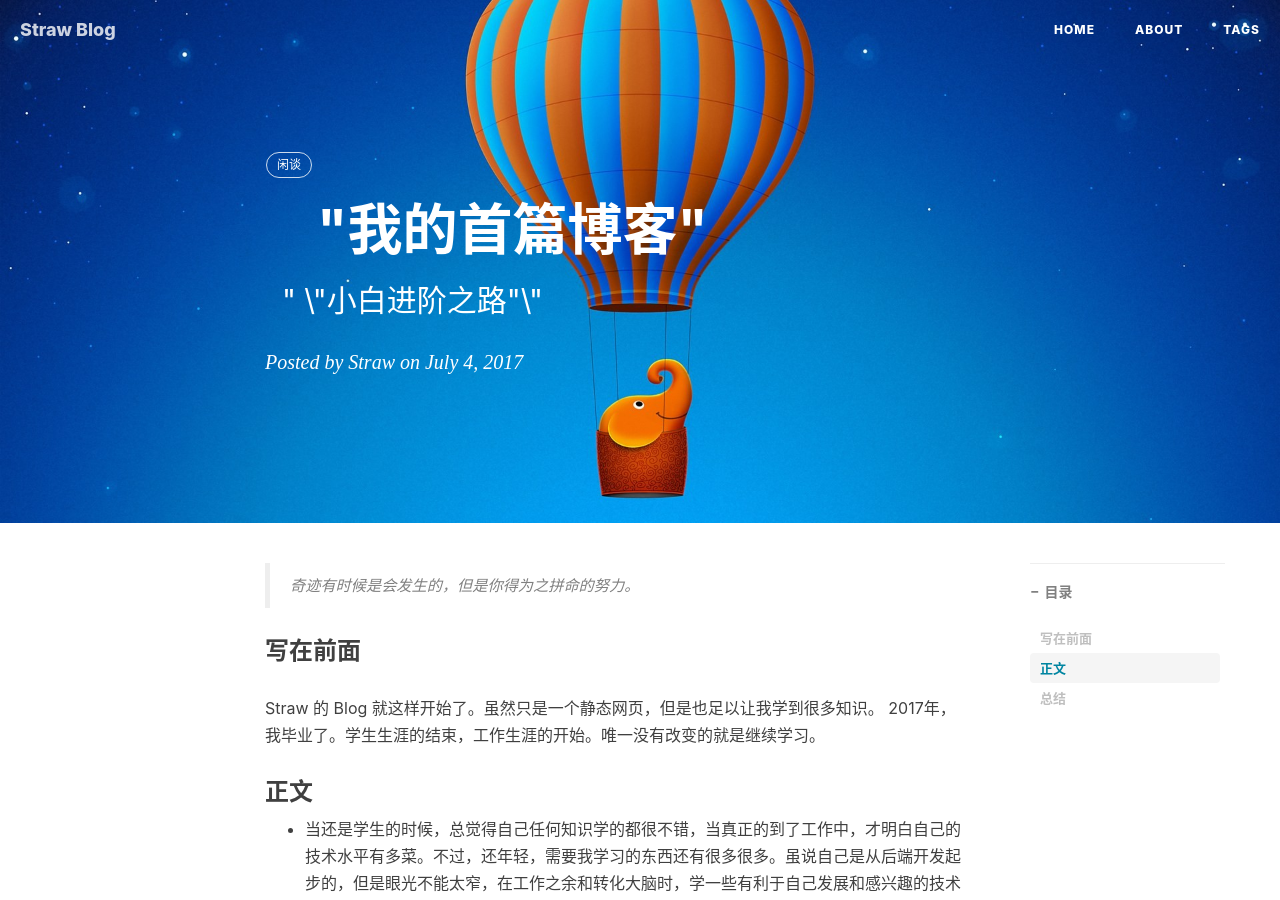
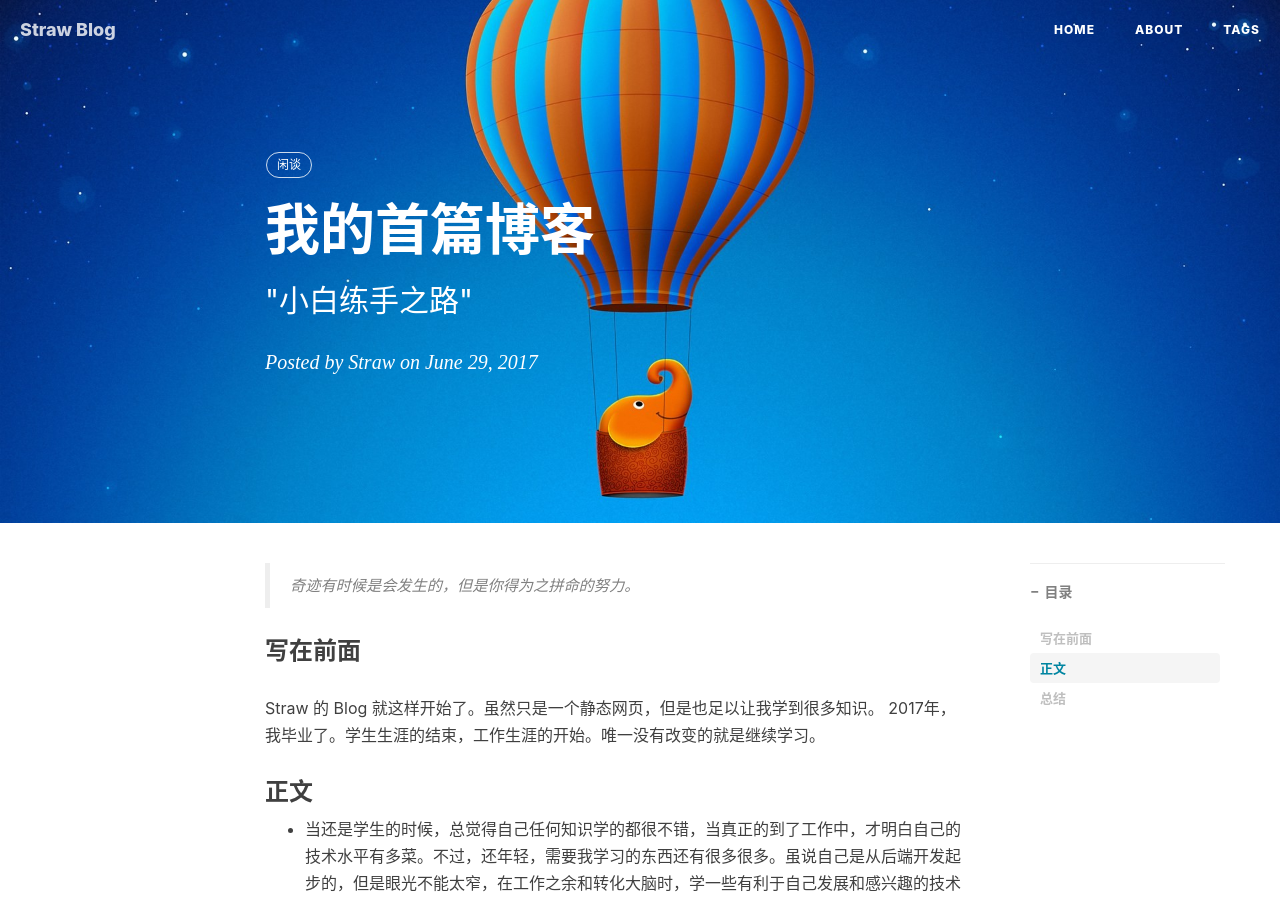
Before and after one commit to Straw22/Straw22.github.io, a Jekyll site: the page built from _posts/2017-06-29-我的首篇博客-2017.md, in a window 1280 px wide and 900 px high. Built offline with Jekyll 4.4.1, drawn with Linux system fonts in a browser that asks for light colours; nearby versions of some CDN libraries; comment, search, counter and statistics services are not loaded.

Commit message:
Update 2017-06-29-我的首篇博客-2017.md

```diff
--- a/_posts/2017-06-29-我的首篇博客-2017.md
+++ b/_posts/2017-06-29-我的首篇博客-2017.md
@@ -1,8 +1,8 @@
 ---
 layout:    post
-title:      "我的首篇博客"
-subtitle:   " \"小白进阶之路"\"
-date:      2017-07-04
+title:      "我的首篇博客"
+subtitle:   " \"小白练手之路\""
+date:      2017-06-29
 author:    "Straw"
 catalog: true
 tags: 闲谈
```
